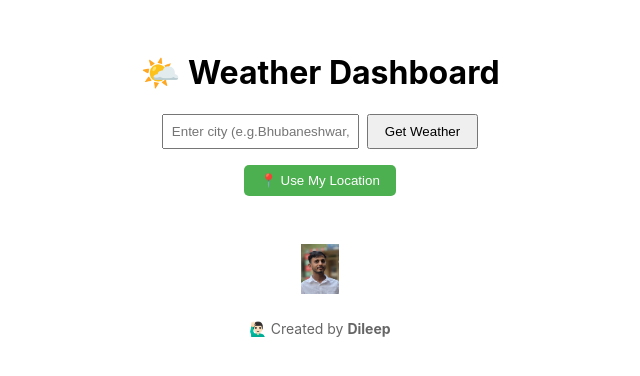
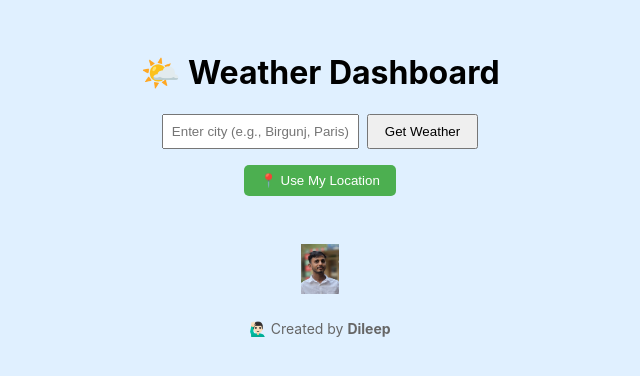
Before and after one commit to DileepKumarChauhan/weather-dashboard, a React (Create React App) app: page / in a window 1280 px wide. Shown: the top 376 px of the page, without its empty margins (320-960 px from the left). Built offline with nearby package versions, Linux system fonts and the light colour scheme.

Commit message:
Updated weather UI or added feature

```diff
--- a/src/App.js
+++ b/src/App.js
@@ -74,12 +74,12 @@ function App() {
   };
 
   return (
-    <div style={{ textAlign: "center", padding: "2rem" }}>
+    <div style={{ textAlign: "center", padding: "2rem", backgroundColor: "#e0f0ff", minHeight: "100vh" }}>
       <h1>🌤️ Weather Dashboard</h1>
 
       <input
         type="text"
-        placeholder="Enter city (e.g.Bhubaneshwar,Birgunj,)"
+        placeholder="Enter city (e.g., Birgunj, Paris)"
         value={city}
         onChange={(e) => setCity(e.target.value)}
         style={{ padding: "0.5rem", marginRight: "0.5rem" }}
```
